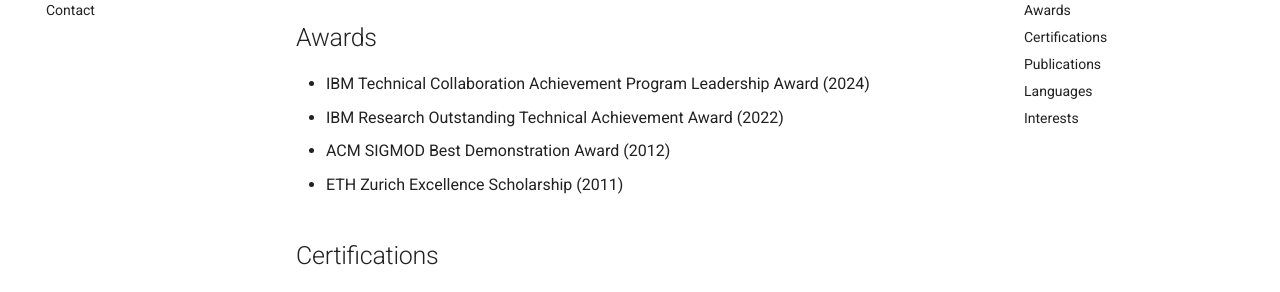
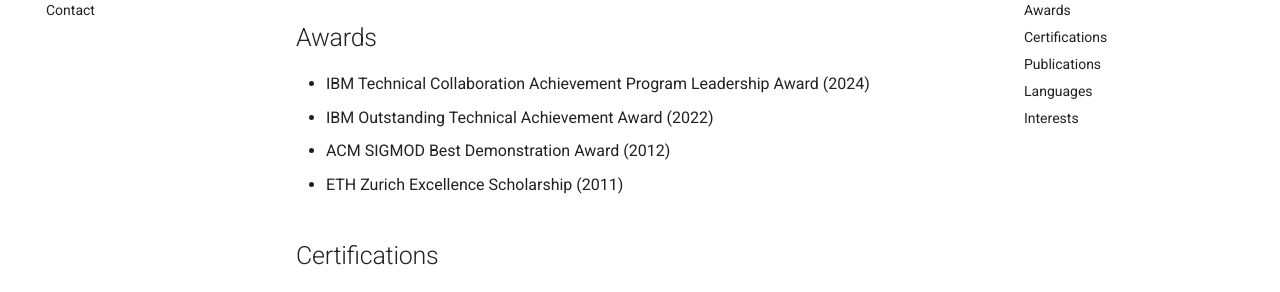
Before and after one commit to vagenas/vagenas.github.io, an MkDocs documentation site: the page built from docs/bio.md, in a window 1280 px wide and 900 px high, scrolled down 535 px. Shown: the part 152-444 px from the top of the window. Built offline with MkDocs 1.6.1 and Material for MkDocs 9.7.7, drawn with Linux system fonts in a browser that asks for light colours.

Commit message:
fix typo

```diff
--- a/docs/bio.md
+++ b/docs/bio.md
@@ -18,7 +18,7 @@
 
 ## Awards
 - IBM Technical Collaboration Achievement Program Leadership Award (2024)
-- IBM Research Outstanding Technical Achievement Award (2022)
+- IBM Outstanding Technical Achievement Award (2022)
 - ACM SIGMOD Best Demonstration Award (2012)
 - ETH Zurich Excellence Scholarship (2011)
 
```
